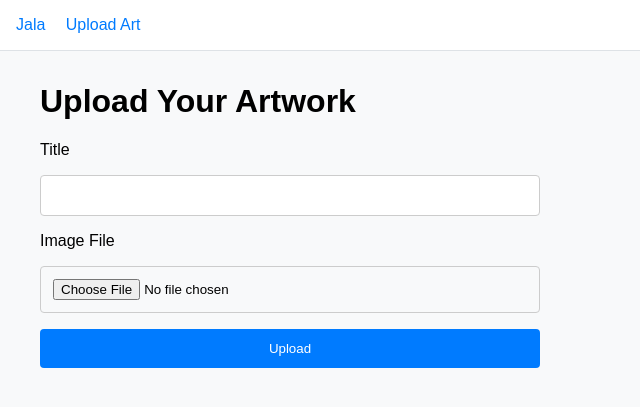
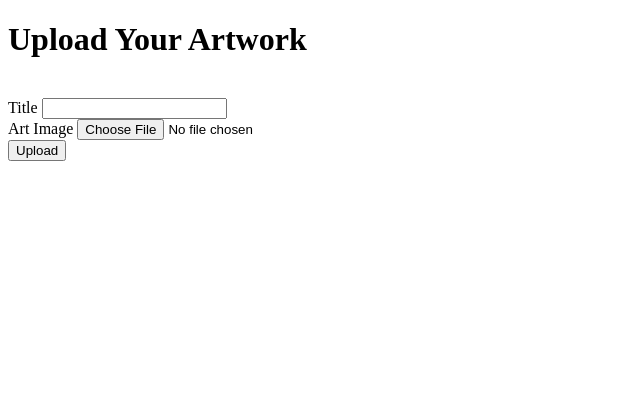
Before and after one commit to harvinong/418IATP-Pinus-Hack, a Flask app: page /upload in a window 1280 px wide. Shown: the top 407 px of the page, without its empty margins (0-640 px from the left). Run offline with Flask 3, Linux system fonts and the light colour scheme.

Commit message:
Feat: HTML Upload page testing

```diff
--- a/app.py
+++ b/app.py
@@ -1,43 +1,22 @@
 import os
 from flask import Flask, render_template, request, redirect, url_for
-from werkzeug.utils import secure_filename
-from core import allowed_file, get_tags_for_image
+from tag import get_tags_for_image
 
 # Optional: Load environment variables for API keys
 from dotenv import load_dotenv
 load_dotenv()
 
 app = Flask(__name__)
-
-# --- Configuration ---
-# A secret key is needed for session management
-app.config['SECRET_KEY'] = 'your-super-secret-key' # Replace with a real secret key
-# Folder to store uploaded images
 UPLOAD_FOLDER = os.path.join('static', 'uploads')
 app.config['UPLOAD_FOLDER'] = UPLOAD_FOLDER
 
-# --- Database Setup (Placeholder) ---
-# For a hackathon, we can start without the full DB implementation
-# and add it later. This keeps things simple initially.
-# e.g., using Flask-SQLAlchemy
-
-# --- Routes ---
+# Routes
 @app.route('/')
 def index():
     """
-    Main page, displays the gallery of uploaded art.
+    Main page.
     """
-    # In the future, this will fetch artwork from the database.
-    # For now, we can scan the uploads folder to display images.
-    if not os.path.exists(app.config['UPLOAD_FOLDER']):
-        os.makedirs(app.config['UPLOAD_FOLDER'])
-
-    artworks = [os.path.join(app.config['UPLOAD_FOLDER'], f) for f in os.listdir(app.config['UPLOAD_FOLDER'])]
-
-    # We'll create a simple list of dicts to pass to the template
-    artwork_data = [{'path': url_for('static', filename=f'uploads/{os.path.basename(p)}'), 'title': 'Untitled'} for p in artworks]
-
-    return render_template('index.html', artworks=artwork_data)
+    return render_template('main.html')
 
 @app.route('/upload', methods=['GET', 'POST'])
 def upload():
@@ -45,33 +24,19 @@ def upload():
     Handles the artwork upload process.
     """
     if request.method == 'POST':
-        # Check if the post request has the file part
-        if 'file' not in request.files:
-            return redirect(request.url) # Or show an error
+        file = request.files["file"]
+        print(file)
 
-        file = request.files['file']
-
-        # If the user does not select a file, the browser submits an
-        # empty file without a filename.
-        if file.filename == '':
-            return redirect(request.url)
-
-        if file and allowed_file(file.filename):
-            filename = secure_filename(file.filename)
+        if file:
+            filename = file.filename
             filepath = os.path.join(app.config['UPLOAD_FOLDER'], filename)
             file.save(filepath)
 
-            # --- AI Tagging Step ---
+            # TAGGING ===
             tags = get_tags_for_image(filepath)
             print(f"Generated tags for {filename}: {tags}")
 
-            # --- Database Step (Placeholder) ---
-            # Here you would save the file path, title, price, and tags to the DB.
-            # e.g., new_artwork = Artwork(title=request.form['title'], filepath=filepath, tags=tags)
-            # db.session.add(new_artwork)
-            # db.session.commit()
-
-            return redirect(url_for('index'))
+            return render_template('upload.html', message=f"File uploaded successfully! Tags: {', '.join(tags)}")
 
     return render_template('upload.html')
 
--- a/core.py
+++ /dev/null
@@ -1,17 +0,0 @@
-import os
-from werkzeug.utils import secure_filename
-
-ALLOWED_EXTENSIONS = {'png', 'jpg', 'jpeg', 'gif'}
-
-def allowed_file(filename):
-    return '.' in filename and \
-           filename.rsplit('.', 1)[1].lower() in ALLOWED_EXTENSIONS
-
-def get_tags_for_image(image_path):
-    """
-    Analyzes an image using Google Vision AI and returns a list of tags.
-    """
-    # This is where you would integrate with the Google Cloud Vision API client.
-    # For now, we'll return mock data.
-    print(f"AI Tagging (mock): Analyzing {image_path}")
-    return ['mock_tag', 'art', 'painting', 'cool', 'abstract']
--- a/requirements.txt
+++ b/requirements.txt
@@ -3,3 +3,8 @@ Flask-SQLAlchemy
 Pillow
 google-cloud-vision
 python-dotenv
+clip-interrogator
+torch
+transformers
+sentence-transformers
+accelerate
--- /dev/null
+++ b/tag.py
@@ -0,0 +1,6 @@
+def get_tags_for_image(image_path):
+    """
+    Analyzes an image using Google Vision AI and returns a list of tags.
+    """
+    print(f"AI Tagging (mock): Analyzing {image_path}")
+    return ['mock_tag', 'art', 'painting', 'cool', 'abstract']
--- a/templates/layout.html
+++ /dev/null
@@ -1,23 +0,0 @@
-<!DOCTYPE html>
-<html lang="en">
-<head>
-    <meta charset="UTF-8">
-    <meta name="viewport" content="width=device-width, initial-scale=1.0">
-    <title>Jala - Art Discovery</title>
-    <style>
-        body { font-family: sans-serif; margin: 0; background-color: #f8f9fa; }
-        nav { background-color: #fff; border-bottom: 1px solid #dee2e6; padding: 1rem; }
-        nav a { text-decoration: none; color: #007bff; margin-right: 1rem; font-weight: 500; }
-        .container { max-width: 1200px; margin: 2rem auto; padding: 0 1rem; }
-    </style>
-</head>
-<body>
-    <nav>
-        <a href="{{ url_for('index') }}">Jala</a>
-        <a href="{{ url_for('upload') }}">Upload Art</a>
-    </nav>
-    <main class="container">
-        {% block content %}{% endblock %}
-    </main>
-</body>
-</html>
--- a/templates/upload.html
+++ b/templates/upload.html
@@ -1,19 +1,34 @@
-{% extends "layout.html" %}
+<!DOCTYPE html>
+<html lang="en">
 
-{% block content %}
-    <h1>Upload Your Artwork</h1>
-    <style>
-        form { display: flex; flex-direction: column; max-width: 500px; gap: 1rem; }
-        form input, form button { padding: 0.75rem; border: 1px solid #ccc; border-radius: 4px; }
-        form button { background-color: #007bff; color: white; cursor: pointer; border: none; }
-    </style>
-    <form method="post" enctype="multipart/form-data">
-        <label for="title">Title</label>
-        <input type="text" name="title" id="title" required>
+<head>
+    <meta charset="UTF-8">
+    <meta name="viewport" content="width=device-width, initial-scale=1.0">
+    <title>Upload Your Artwork</title>
+</head>
 
-        <label for="file">Image File</label>
-        <input type="file" name="file" id="file" accept="image/*" required>
+<body>
+    <main class="container">
+        <h1>Upload Your Artwork</h1>
 
-        <button type="submit">Upload</button>
-    </form>
-{% endblock %}
+        {% if message %}
+        <p class="message">{{ message }}</p>
+        {% endif %}
+
+        <br>
+        <form method="post" enctype="multipart/form-data">
+            <label>Title
+                <input type="text" name="title" id="title" required>
+            </label>
+            <br>
+            <label>Art Image
+                <input type="file" name="file" id="file" accept="image/*" required>
+            </label>
+            <br>
+            <button type="submit">Upload</button>
+        </form>
+
+    </main>
+</body>
+
+</html>
```
Also changed, not shown: templates/index.html (deleted, +0 -29 lines), static/uploads/1.png (added), static/uploads/Screenshot 2026-01-30 161705.png (added), static/uploads/Screenshot 2026-01-30 185432.png (added), static/uploads/Screenshot 2026-01-31 184610.png (added).
